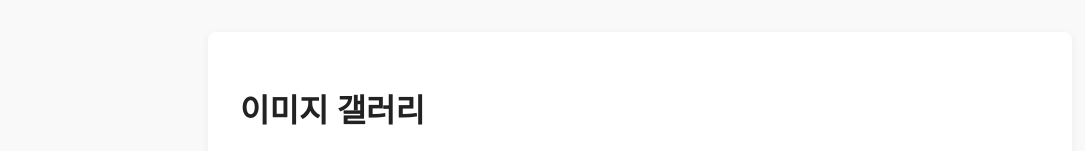
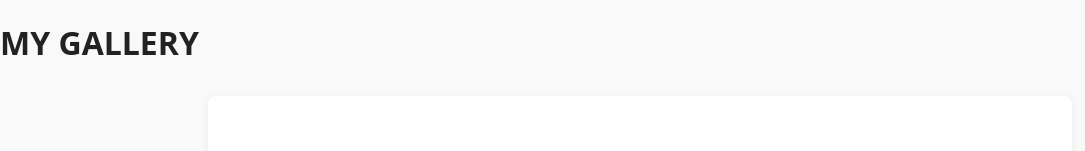
Before and after one commit to jiwon-1000/test, a website built with Vite: page index.html in a window 1280 px wide. Shown: the top 151 px of the page, without its empty margins (0-1085 px from the left). Built offline with nearby package versions, Linux system fonts and the light colour scheme.

Commit message:
Add main  heading fto gallery section in index.html

```diff
--- a/index.html
+++ b/index.html
@@ -7,6 +7,7 @@
     <title>Vite + TS</title>
   </head>
   <body>
+    <h1>MY GALLERY</h1>
     <link rel="stylesheet" href="/style.css" />
     <div id="app"></div>
     <script type="module" src="/src/main.ts"></script>
```
